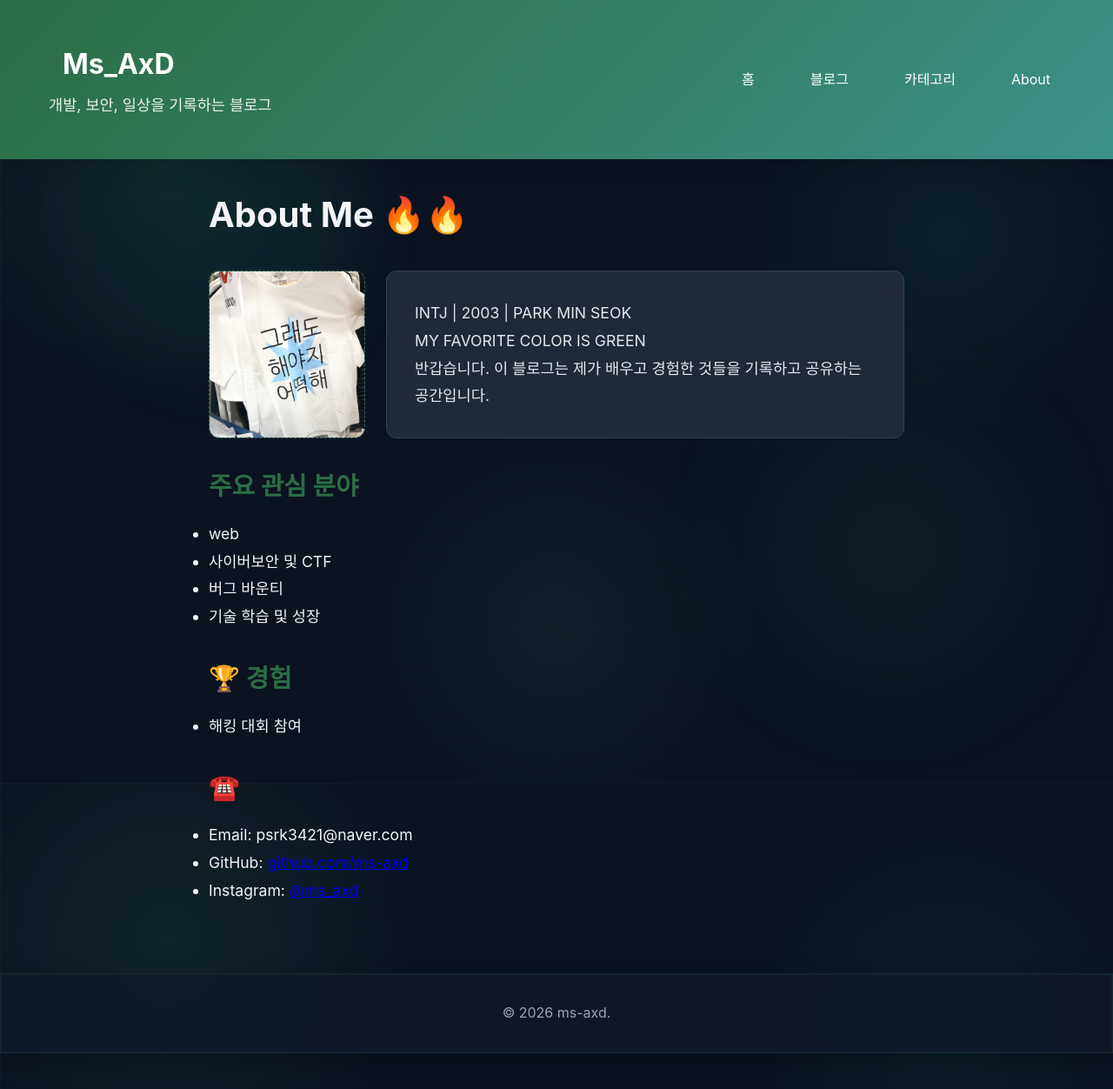
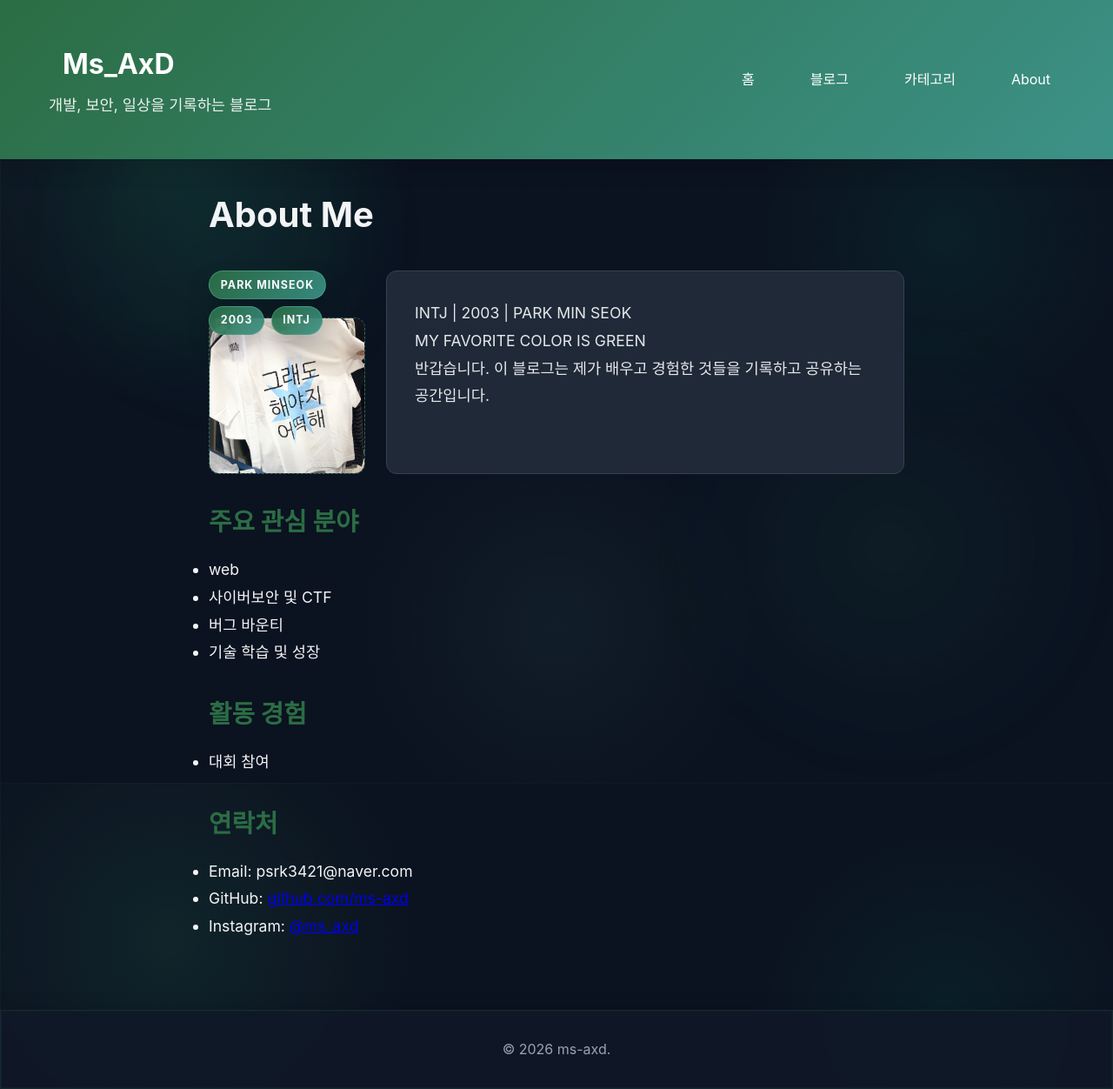
Before and after one commit to ms-axd/ms-axd.github.io, a Jekyll site: the page built from about.html, in a window 1280 px wide. Shown: the whole page at 87% size. Built offline with Jekyll 4.4.1, drawn with Linux system fonts in a browser that asks for light colours; before the commit the page ends 1211 px from its top, so only the background shows below that.

Commit message:
about 수정

```diff
--- a/about.html
+++ b/about.html
@@ -5,39 +5,45 @@ permalink: /about/
 ---
 
 <article style="max-width: 800px; margin: 0 auto;">
-  <h1>About Me 🔥🔥</h1>
+  <h1>About Me</h1>
 
   <div class="about-intro-card">
+    <div class="about-photo-stack">
+      <div class="about-profile-badge">
+        <span>PARK MINSEOK</span>
+        <span>2003</span>
+        <span>INTJ</span>
+      </div>
       <div class="about-photo-box">
         <img src="/assets/images/profile.jpg" alt="프로필 사진">
+      </div>
     </div>
     <div style="background: #1f2937; border: 1px solid #374151; padding: 2rem; border-radius: 0.75rem; margin: 0; flex: 1;">
       <p style="font-size: 1.1rem; line-height: 1.8; color: #e5e7eb;">
         INTJ | 2003 | PARK MIN SEOK <br>
         MY FAVORITE COLOR IS GREEN <br>
         반갑습니다. 이 블로그는 제가 배우고 경험한 것들을 기록하고 공유하는 공간입니다. <br>
-
       </p>
     </div>
   </div>
 
   <h2>주요 관심 분야</h2>
   <ul style="font-size: 1.1rem; line-height: 1.8;">
-    <li> web</li>
-    <li> 사이버보안 및 CTF</li>
-    <li> 버그 바운티</li>
-    <li> 기술 학습 및 성장</li>
+    <li>web</li>
+    <li>사이버보안 및 CTF</li>
+    <li>버그 바운티</li>
+    <li>기술 학습 및 성장</li>
   </ul>
 
-  <h2>🏆 경험</h2>
+  <h2>활동 경험</h2>
   <ul style="font-size: 1.1rem; line-height: 1.8;">
-    <li>해킹 대회 참여</li>
+    <li>대회 참여</li>
   </ul>
 
-  <h2>☎️</h4>
+  <h2>연락처</h2>
   <ul style="font-size: 1.1rem; line-height: 1.8;">
-    <li> Email: psrk3421@naver.com</li>
-    <li> GitHub: <a href="https://github.com/ms-axd" target="_blank">github.com/ms-axd</a></li>
-    <li> Instagram: <a href="https://instagram.com/ms_axd" target="_blank">@ms_axd</a></li>
+    <li>Email: psrk3421@naver.com</li>
+    <li>GitHub: <a href="https://github.com/ms-axd" target="_blank">github.com/ms-axd</a></li>
+    <li>Instagram: <a href="https://instagram.com/ms_axd" target="_blank">@ms_axd</a></li>
   </ul>
 </article>
--- a/assets/css/style.scss
+++ b/assets/css/style.scss
@@ -551,9 +551,43 @@ article img {
   margin: 2rem 0;
 }
 
-.about-photo-box {
+.about-photo-stack {
+  position: relative;
   width: 180px;
   min-width: 180px;
+  padding-top: 54px;
+}
+
+.about-profile-badge {
+  position: absolute;
+  top: 0;
+  left: 0;
+  right: 0;
+  display: flex;
+  flex-wrap: wrap;
+  gap: 0.45rem;
+  z-index: 1;
+}
+
+.about-profile-badge span {
+  display: inline-flex;
+  align-items: center;
+  min-height: 32px;
+  padding: 0.35rem 0.8rem;
+  border-radius: 9999px;
+  background: linear-gradient(135deg, rgba(43, 109, 68, 0.96), rgba(60, 145, 135, 0.92));
+  border: 1px solid rgba(110, 231, 183, 0.28);
+  color: #f8fafc;
+  font-size: 0.78rem;
+  font-weight: 700;
+  letter-spacing: 0.08em;
+  text-transform: uppercase;
+  box-shadow: 0 14px 28px rgba(2, 6, 23, 0.24);
+}
+
+.about-photo-box {
+  width: 100%;
+  min-width: 100%;
   min-height: 180px;
   border-radius: 0.75rem;
   border: 1px dashed rgba(110, 231, 183, 0.35);
@@ -773,6 +807,11 @@ footer a:hover {
     flex-direction: column;
   }
 
+  .about-photo-stack {
+    width: 100%;
+    min-width: 0;
+  }
+
   .about-photo-box {
     width: 100%;
     min-width: 0;
```
Lines whose indentation alone changed are shown as unchanged.
